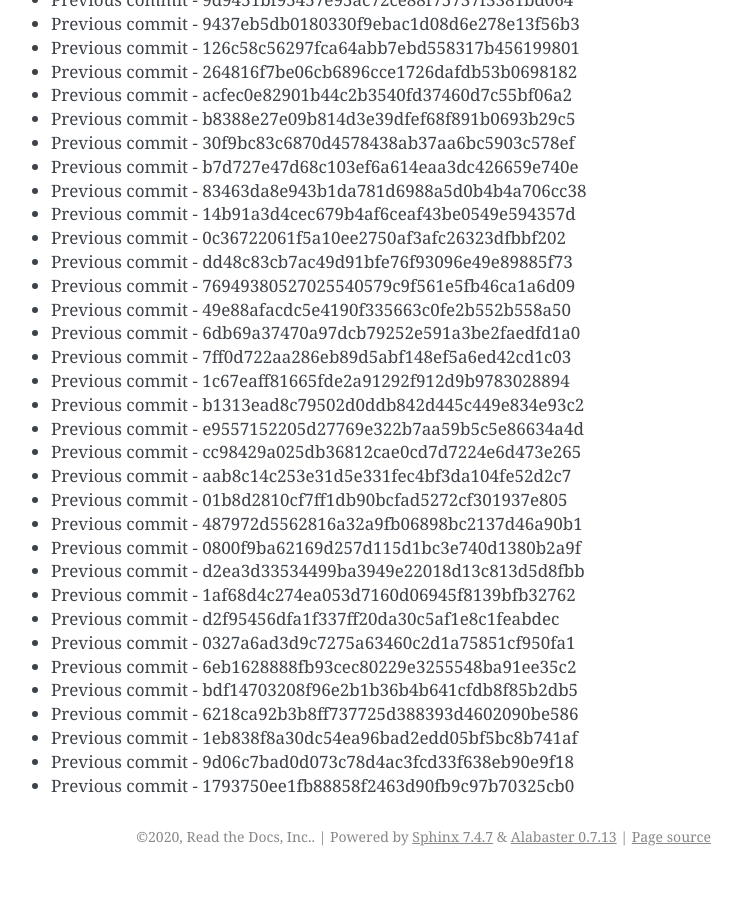
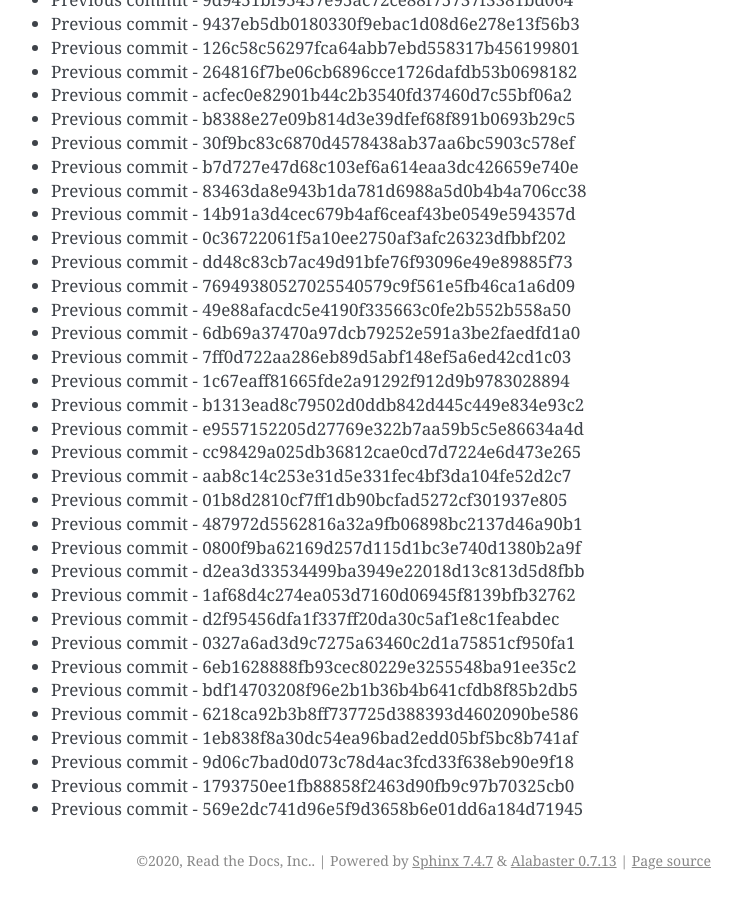
Before and after one commit to readthedocs/rtd-git-stresstest, a Sphinx documentation site: the page built from docs/updates.rst, in a window 1280 px wide and 900 px high, scrolled down 16147 px. Shown: the whole window, without its empty margins (399-1141 px from the left). Built offline with Sphinx 7.4.7, drawn with Linux system fonts in a browser that asks for light colours; before the commit the page ends 17023 px from its top, so only the background shows below that.

Commit message:
Generating commit from previous: 569e2dc741d96e5f9d3658b6e01dd6a184d71945

```diff
--- a/docs/updates.rst
+++ b/docs/updates.rst
@@ -710,3 +710,4 @@ It can be tested for any performance characteristics.
 * Previous commit - 1eb838f8a30dc54ea96bad2edd05bf5bc8b741af
 * Previous commit - 9d06c7bad0d073c78d4ac3fcd33f638eb90e9f18
 * Previous commit - 1793750ee1fb88858f2463d90fb9c97b70325cb0
+* Previous commit - 569e2dc741d96e5f9d3658b6e01dd6a184d71945
```
